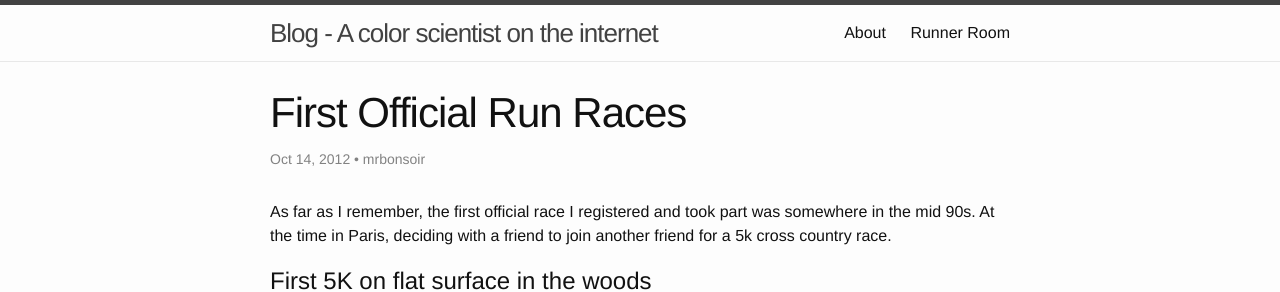
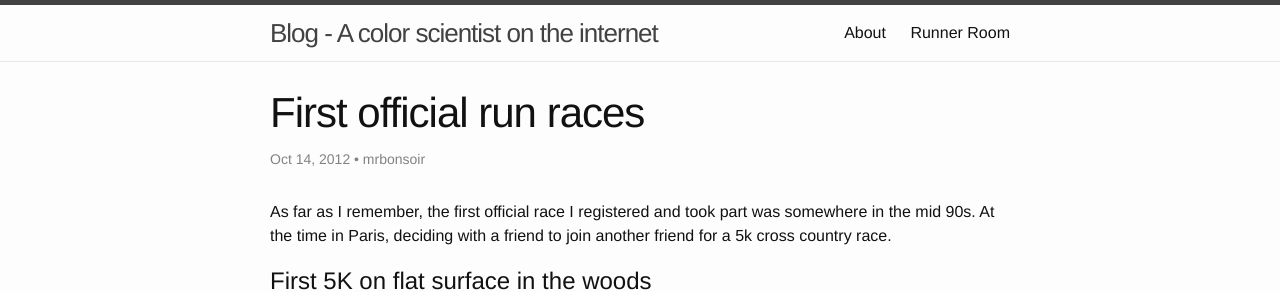
Before and after one commit to mrbonsoir/mrbonsoir.github.io, a Jekyll site: the page built from _posts/2012-10-14-first-official-run-races.markdown, in a window 1280 px wide. Shown: the top 292 px of the page. Built offline with Jekyll 4.4.1, drawn with Linux system fonts in a browser that asks for light colours.

```diff
--- a/_posts/2012-10-14-first-official-run-races.markdown
+++ b/_posts/2012-10-14-first-official-run-races.markdown
@@ -1,6 +1,6 @@
 ---
 layout: post
-title: "First Official Run Races"
+title: "First official run races"
 date: 2012-10-14 09:33:33 +0100
 author: mrbonsoir
 categories: run race en training running
--- a/_posts/2015-04-19-run-forest-run.markdown
+++ b/_posts/2015-04-19-run-forest-run.markdown
@@ -1,6 +1,6 @@
 ---
 layout: post
-title: "1st Half-Marathon On An Airport Tarmac"
+title: "1st half-marathon on an airport tarmac"
 date: '2015-04-19 01:33:16 +0100'
 author: mrbonsoir
 categories: running
```
